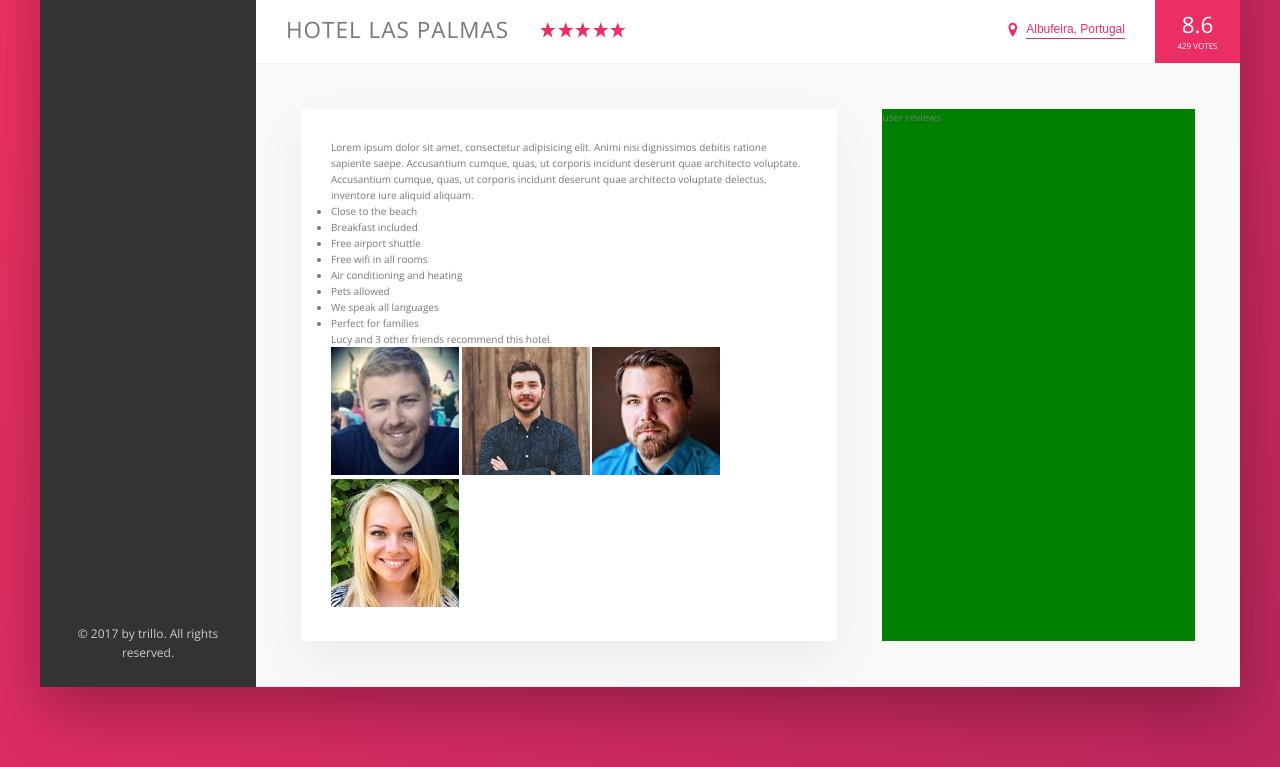
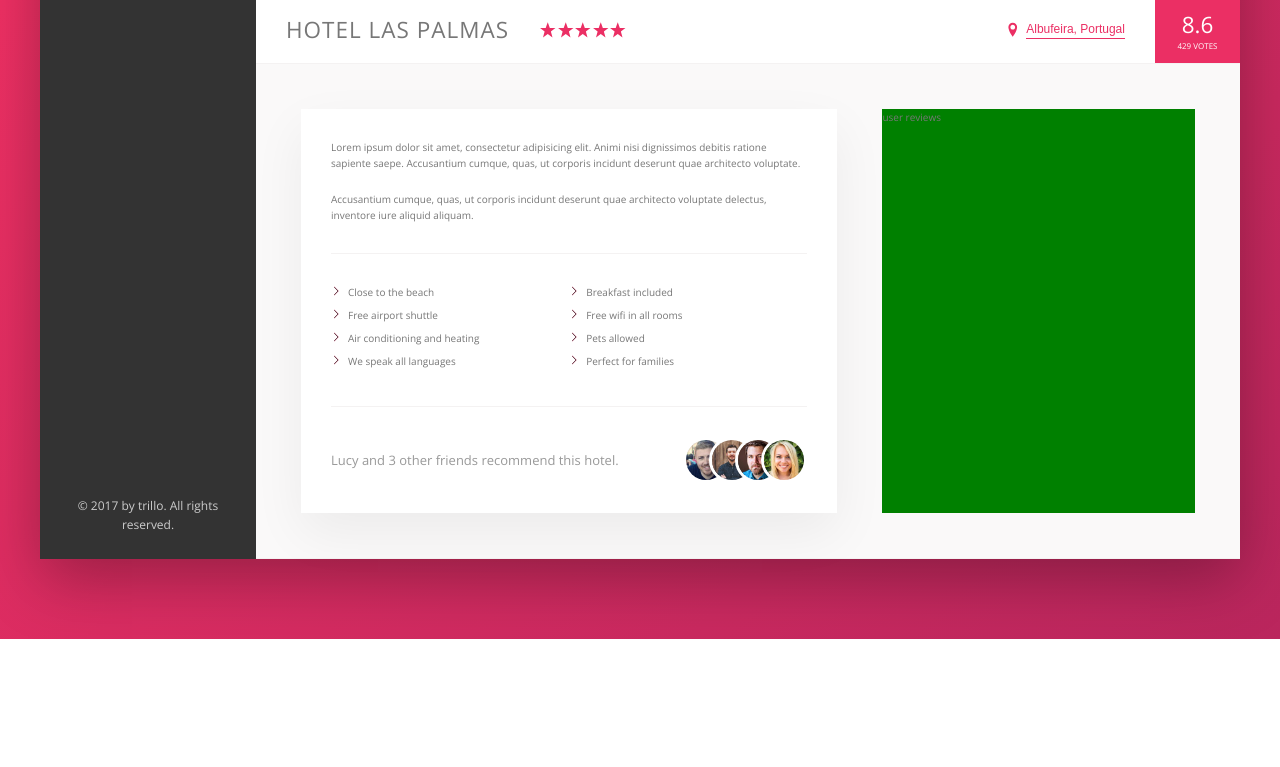
Before and after one commit to DeepLearnerSC/trillo-project, a website: page index.html in a window 1280 px wide. Shown: the part 538-1305 px from the top of the page. After the commit the page ends 1177 px from the top, so only its background shows below. Drawn offline with nearby package versions, Linux system fonts and the light colour scheme.

Commit message:
building the description done

```diff
--- a/sass/_components.scss
+++ b/sass/_components.scss
@@ -243,7 +243,7 @@
   }
 
   &__icon-location {
-    margin-right: .5rem;
+    margin-right: 0.5rem;
   }
 
   &__rating {
@@ -267,11 +267,10 @@
   }
 
   &__rating-count {
-    font-size: .8rem;
+    font-size: 0.8rem;
     text-transform: uppercase;
   }
 }
-
 
 ////////////////////////////////////////
 // BUTTON INLINE
@@ -284,7 +283,7 @@
   display: inline-block;
   background-color: transparent;
   cursor: pointer;
-  transition: all .2s;
+  transition: all 0.2s;
 
   & span {
   }
@@ -307,7 +306,7 @@
 
     50% {
       transform: scale(1.05);
-        box-shadow: 0 1rem 4rem rgba(0,0,0,.25);
+      box-shadow: 0 1rem 4rem rgba(0, 0, 0, 0.25);
     }
 
     100% {
@@ -317,5 +316,79 @@
   }
 }
 
+////////////////////////////////////////
+// PARAGRAPH
+.paragraph:not(:last-of-type) {
+  margin-bottom: 2rem;
+}
 
-//
+////////////////////////////////////////
+// LIST
+.list {
+  list-style: none;
+  margin: 3rem 0;
+  padding: 3rem 0;
+  border-top: var(--line);
+  border-bottom: var(--line);
+
+  display: flex;
+  flex-wrap: wrap;
+
+  &__item {
+    flex: 0 0 50%;
+    margin-bottom: 0.7rem;
+  }
+
+  &__item::before {
+    content: "";
+    display: inline-block;
+    height: 1rem;
+    width: 1rem;
+    margin-right: 0.7rem;
+
+    // Older browsers
+    background-image: url(../img/chevron-thin-right.svg);
+    background-size: cover;
+
+    // Newer browsers - we use masks
+    background-color: var(--color-primary);
+    -webkit-mask-image: url(../img/chevron-thin-right.svg);
+    -webkit-mask-size: cover;
+    mask-image: url(../img/chevron-thin-right.svg);
+    mask-size: cover;
+  }
+}
+
+////////////////////////////////////////
+// RECOMMEND
+.recommend {
+  font-size: 1.3rem;
+  color: var(--color-grey-dark-3);
+
+  display: flex;
+  align-items: center;
+
+  &__count {
+    margin-right: auto;
+  }
+
+  &__friends {
+    display: flex;
+  }
+
+  &__photo {
+    // What border-box does is that it includes the padding and the
+    // border into the width and height of the element.
+    // but, we want the border to be added on top of out heigh and the width
+    // to do that, box-sizing : content-box => which is default
+    box-sizing: content-box;
+    height: 4rem;
+    width: 4rem;
+    border-radius: 50%;
+    border: 3px solid #fff;
+
+    &:not(:last-child) {
+        margin-right: -2rem;
+    }
+  }
+}
```
Also changed, not shown: css/style.css. Lines whose indentation alone changed are shown as unchanged.
